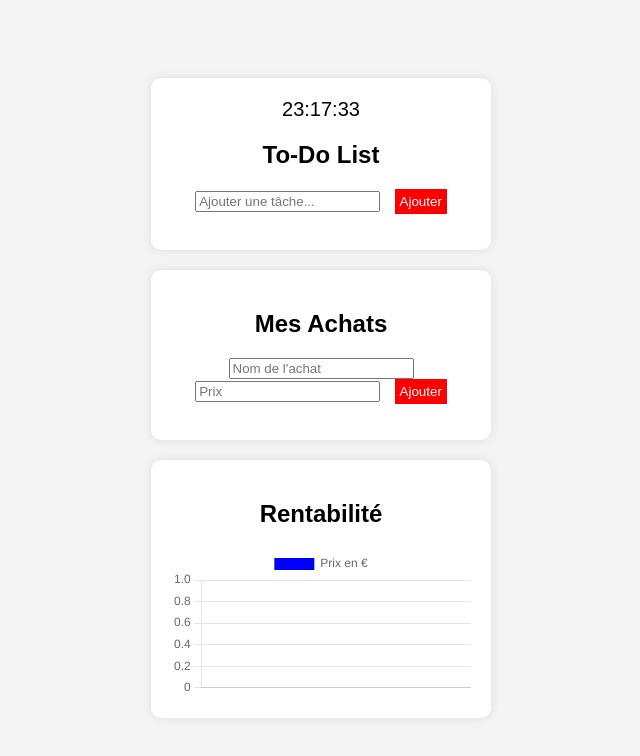
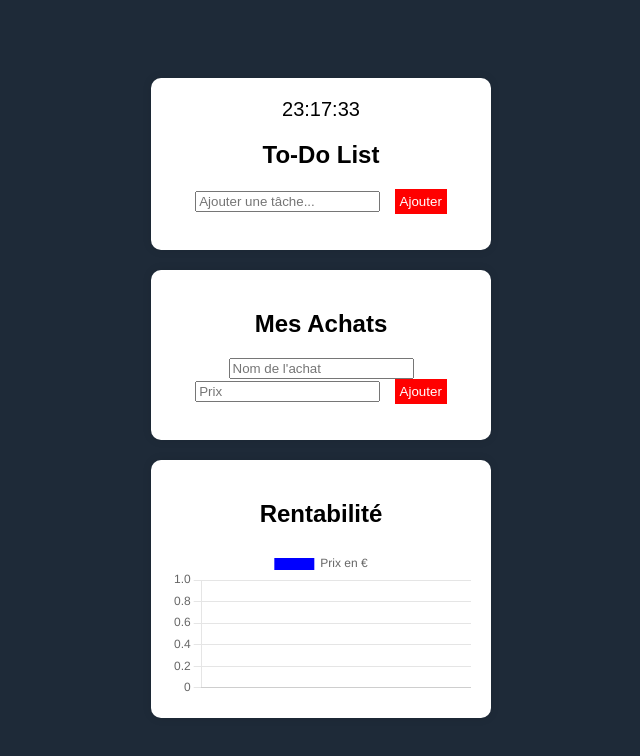
Before and after one commit to Red5sol/Test-html, a plain HTML site: page index.html in a window 1280 px wide. Shown: the whole page, without its empty margins (319-959 px from the left). Drawn offline with nearby package versions, Linux system fonts and the light colour scheme.

Commit message:
Update index.html

```diff
--- a/index.html
+++ b/index.html
@@ -13,7 +13,8 @@
             align-items: center;
             justify-content: center;
             height: 100vh;
-            background-color: #f4f4f4;
+            background-color: #1e2a38; /* Bleu sombre qui n'agresse pas les yeux */
+            color: white;
         }
         .container {
             background: white;
@@ -23,6 +24,7 @@
             width: 300px;
             text-align: center;
             margin-bottom: 20px;
+            color: black;
         }
         ul {
             list-style: none;
```
